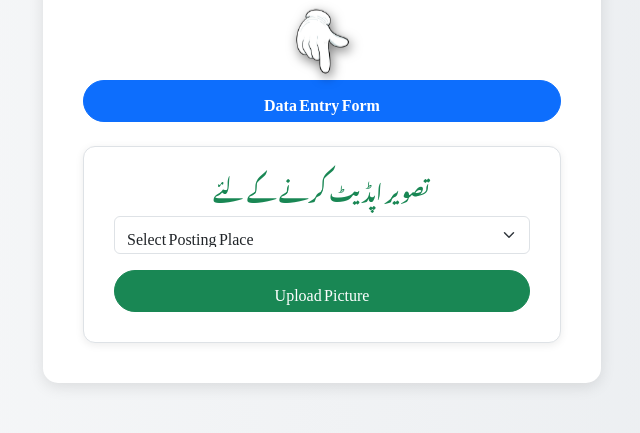
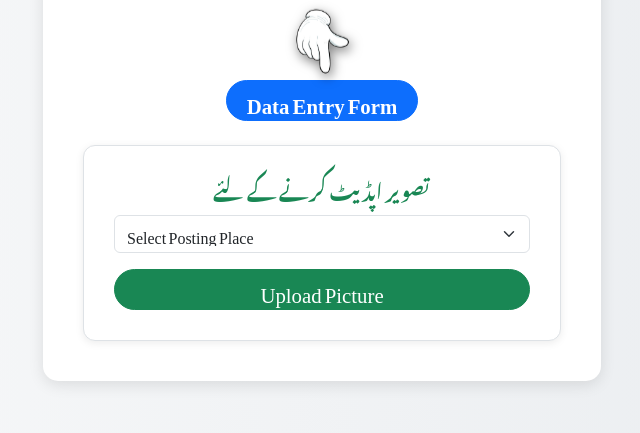
Before and after one commit to FantasyCurator/RegionMirpur, a plain HTML site: page index.html in a window 1280 px wide. Shown: the part 367-800 px from the top of the page, without its empty margins (318-958 px from the left). Drawn offline with nearby package versions, Linux system fonts and the light colour scheme; a web font is replaced by a local one.

Commit message:
Update index.html

```diff
--- a/index.html
+++ b/index.html
@@ -32,18 +32,17 @@
       color: #495057;
       line-height: 1.8;
     }
-    .btn-custom {
-  display: flex;
-  align-items: center;
-  justify-content: center;
+  .btn-custom {
   min-width: 180px;
-  padding: 8px 20px;
-  font-size: 1rem;
+  padding: 6px 20px;   /* height چھوٹی کرنے کے لئے */
+  font-size: 1.3rem;
   font-weight: 500;
   border-radius: 50px;
   transition: all 0.3s ease;
   white-space: normal;
+  line-height: 1.3;    /* text اوپر balance ہوگا */
 }
+
 
     .btn-custom:hover {
       transform: translateY(-3px);
```
